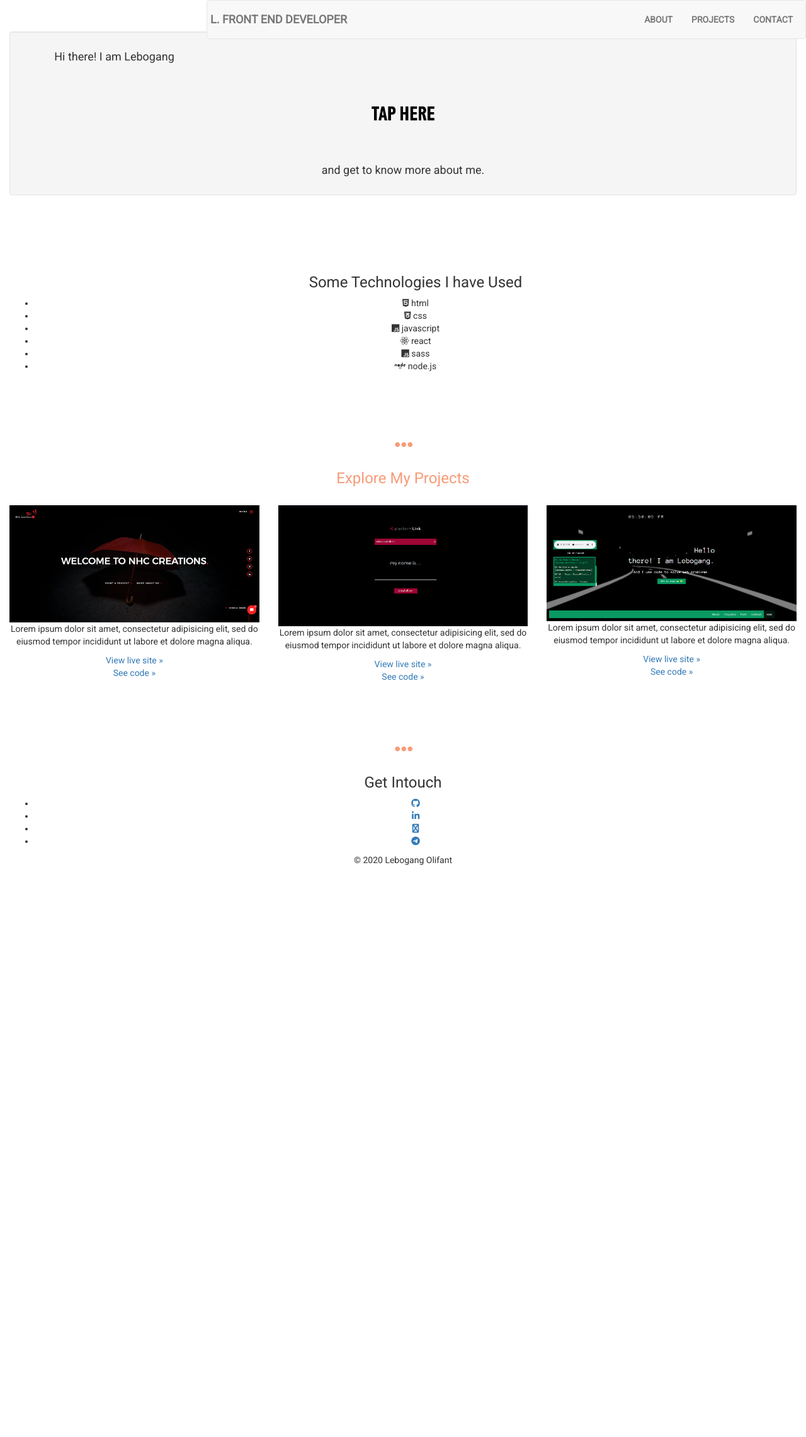
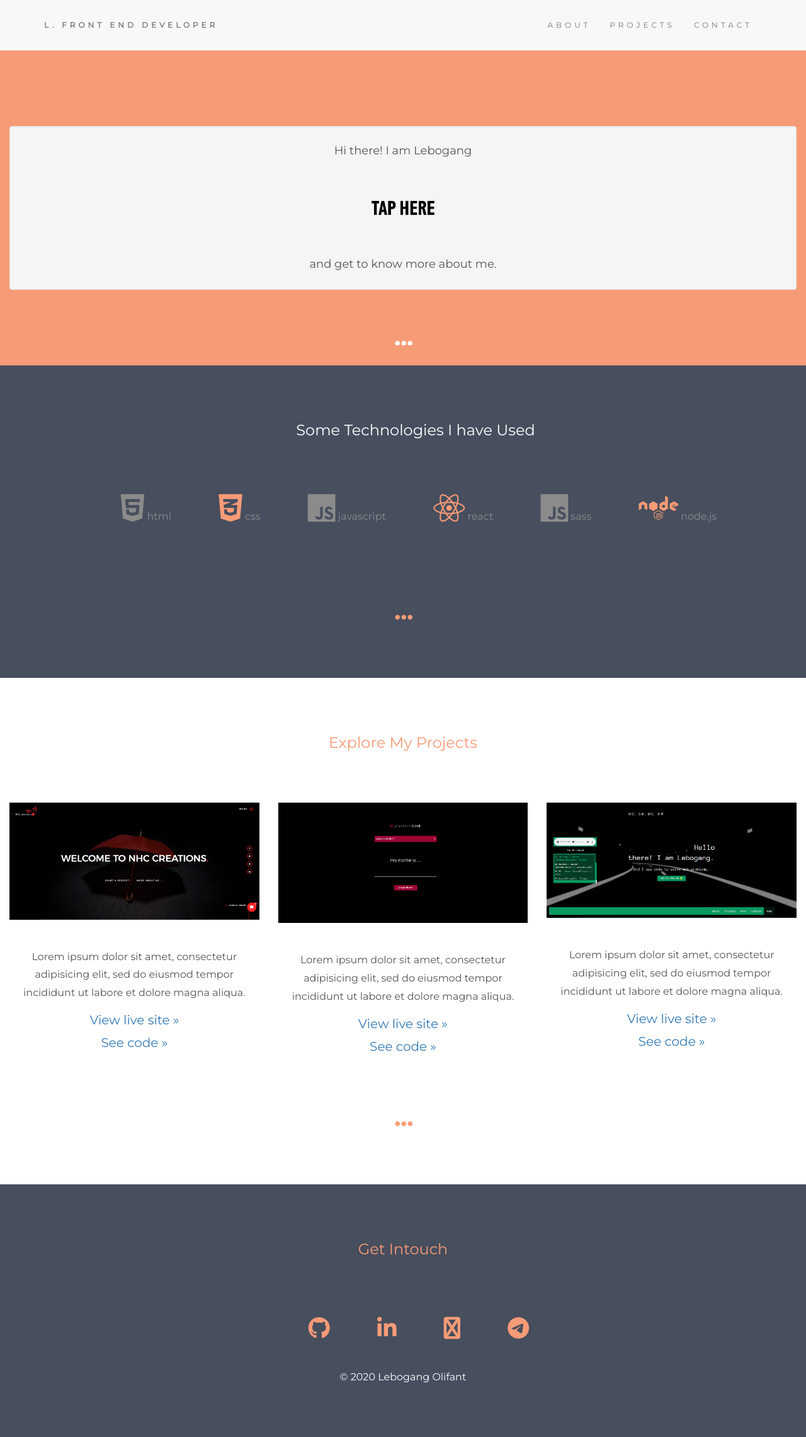
Before and after one commit to lebogangolifant/portfolio, a PHP site: page / in a window 1280 px wide. Shown: the whole page at 63% size. Before the commit the page ends 1373 px from the top, so only its background shows below. Run offline with PHP 8.4, Linux system fonts and the light colour scheme; some libraries are stand-ins or nearby versions.

Commit message:
redesign

```diff
--- a/dist/css/style.min.css
+++ b/dist/css/style.min.css
@@ -1 +1 @@
-html,body{margin:0;padding:0;font-family:"Roboto", sans-serif}.container{margin:auto;padding:5px;max-width:950px}@media (max-width: 600px){.container{padding:20px}}header{margin-top:30px}header .logo{float:left;font-family:'Courier New', Courier, monospace}header a{text-decoration:none;color:#f0a966;font-size:18px}header a:hover{color:#202020}nav{float:right;text-transform:uppercase}nav a{padding:90px 10px;font-weight:600;color:#202020;text-decoration:none}.personal-info{margin-top:100px}
+html{scroll-behavior:smooth}body{height:100%;font:20px Montserrat, sans-serif;line-height:1.8;color:#f5f6f7}p{font-size:16px}.margin{margin-bottom:45px}.bg-1{background-color:#f79b77;color:#555;height:500px}.bg-2{background-color:#474e5d;color:#fff}.bg-3{background-color:#fff;color:#555}.bg-4{background-color:#474e5d;color:#fff}.container-fluid{padding-top:70px;padding-bottom:70px}.navbar-brand{font-weight:1000;font-size:12px}.navbar{padding-top:15px;padding-bottom:15px;border:0;border-radius:0;margin-bottom:0;font-size:12px;letter-spacing:5px}.navbar-nav li a:hover{color:#f79b77 !important}.unique-color{color:#f79b77}.unique-color i{color:#f79b77}.unique-color li{color:#f79b77}.skill-icons h1{font-size:1em;margin-top:50px}.skill-icons li{display:inline-block;padding:30px;font-size:16px;color:#8b8b8b}.skill-icons i{display:inline-block;margin:10px 0 0 10px;font-size:50px}.social-links-column{color:#f79b77;list-style-type:circle;line-height:2}.social-links-column li{display:inline-block;padding:30px;font-size:16px}.social-links-column i{display:inline-block;margin:20px 0 0 10px;color:#f79b77;font-size:35px}.social-links-column i:hover{color:#8b8b8b}
--- a/style.scss
+++ b/style.scss
@@ -1,53 +1,112 @@
-html,
+html {
+  scroll-behavior: smooth;
+}
 body {
-  margin: 0;
-  padding: 0;
-  font-family: "Roboto", sans-serif;
+  height: 100%;
+  font: 20px Montserrat, sans-serif;
+  line-height: 1.8;
+  color: #f5f6f7;
 }
 
-/* container */
-.container{
-  margin: auto;
-  padding: 5px;
-  max-width: 950px;
+/* global style */
+p {
+  font-size: 16px;
 }
-@media (max-width: 600px) {
-  .container{
-    padding: 20px;
+.margin {
+  margin-bottom: 45px;
+}
+
+/* section background */
+.bg-1 {
+  background-color: #f79b77;
+  color: #555;
+  height: 500px;
+}
+.bg-2 {
+  background-color: #474e5d;
+  color: #fff;
+}
+.bg-3 {
+  background-color: #fff;
+  color: #555;
+}
+.bg-4 {
+  background-color: #474e5d;
+  color: #fff;
+}
+.container-fluid {
+  padding-top: 70px;
+  padding-bottom: 70px;
+}
+
+.navbar-brand{
+  font-weight: 1000;
+  font-size: 12px;
+}
+.navbar {
+  padding-top: 15px;
+  padding-bottom: 15px;
+  border: 0;
+  border-radius: 0;
+  margin-bottom: 0;
+  font-size: 12px;
+  letter-spacing: 5px;
+}
+.navbar-nav  li a:hover {
+  color: #f79b77 !important;
+}
+
+/* skills */
+.unique-color {
+  color: #f79b77;
+  i {
+    color: #f79b77;
+  }
+  li {
+    color: #f79b77;
+  }
+
+}
+
+.skill-icons {
+  h1{
+    font-size: 1em;
+    margin-top: 50px;
+  }
+  li {
+    display: inline-block;
+    padding: 30px;
+    font-size: 16px;
+    color: #8b8b8b;
+  }
+   i {
+    display: inline-block;
+    margin: 10px 0 0 10px;
+    font-size: 50px;
   }
 }
 
-/* header */
-header{
-  margin-top: 30px;
-  .logo {
-    float: left;
-    font-family: 'Courier New', Courier, monospace;
-  }
-  a {
-    text-decoration: none;
-    color: #f0a966;
-    font-size: 18px;
-  }
-  a:hover{
-    color: #202020;
-  }
+/* footer */
 
-}
-nav {
-  float: right;
-  text-transform: uppercase;
-
- a {
-  padding: 90px 10px;
-  font-weight: 600;
-  color: #202020;
-  text-decoration: none;
+.social-links-column {
+  color: #f79b77;
+  list-style-type: circle;
+  line-height: 2;
 }
 
+.social-links-column li {
+  display: inline-block;
+  padding: 30px;
+  font-size: 16px;
 }
 
-/* about section */
-.personal-info{
-  margin-top: 100px;
+.social-links-column i {
+  display: inline-block;
+  margin: 20px 0 0 10px;
+  color: #f79b77;
+  font-size: 35px;
 }
+
+.social-links-column i:hover{
+  color: #8b8b8b;
+}
```
